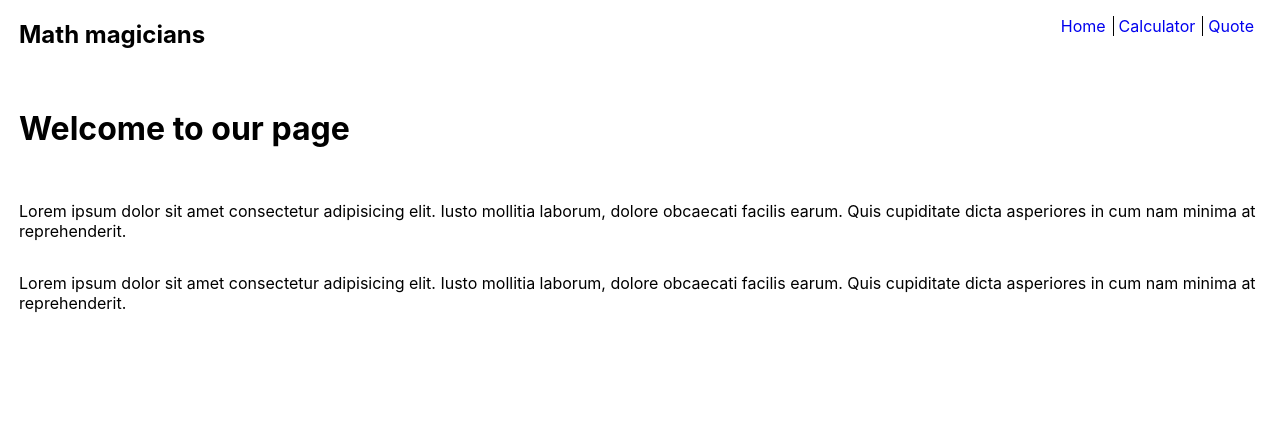
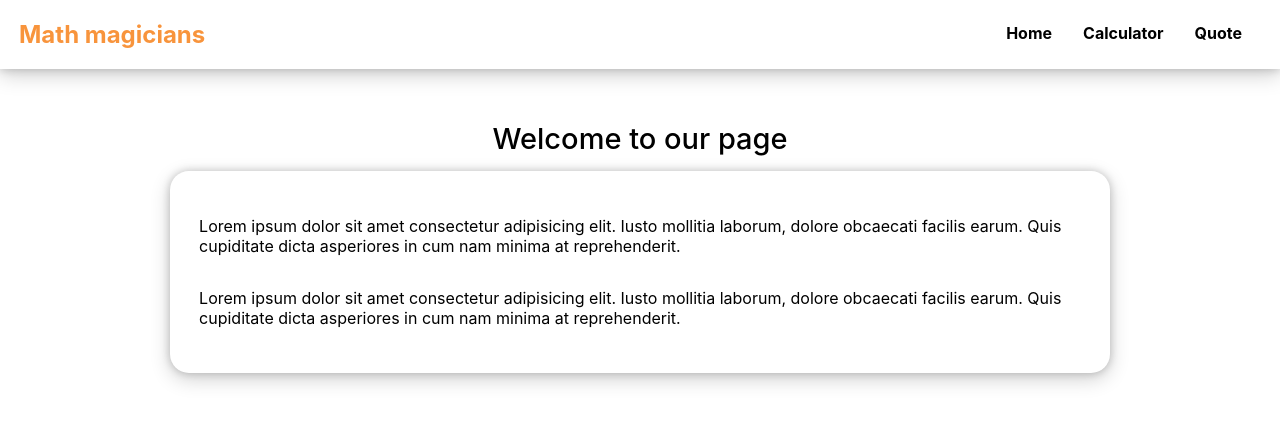
Before and after one commit to abdallahmalima/Math-Magician, a React (Create React App) app: page /home in a window 1280 px wide. Shown: the top 424 px of the page. Built offline with nearby package versions, Linux system fonts and the light colour scheme.

Commit message:
Add styles

```diff
--- a/src/components/Home.js
+++ b/src/components/Home.js
@@ -1,6 +1,6 @@
 const Home = () => (
     <div className='homeContainer'>
-           <h1 className='homeTitle'>Welcome to our page</h1>
+           <h1 className='subTitle'>Welcome to our page</h1>
            <div className='homeDesc'>
             <p> Lorem ipsum dolor sit amet consectetur adipisicing elit.
                 Iusto mollitia laborum, dolore obcaecati facilis earum.
--- a/src/components/NavBar.js
+++ b/src/components/NavBar.js
@@ -1,7 +1,16 @@
 import { Link } from 'react-router-dom';
 
 const NavBar = () => {
-  const linkStyle = { textDecoration: 'none' };
+  const linkStyle = {
+    textDecoration: 'none',
+    marginRight: 5,
+    background: 'orange',
+    padding: 3,
+    borderRadius: 7,
+    paddingBlock: 3,
+    color: 'white',
+    fontWeight: 700,
+  };
 
   return (<nav className='Navbar'>
              <div className='NavTitleDiv'>
@@ -9,9 +18,9 @@ const NavBar = () => {
              </div>
              <div className='NavLinksDiv'>
                 <ul className='NavLinks'>
-                    <li><Link style={linkStyle} to='/home'>Home</Link></li>
-                    <li><Link style={linkStyle} to='/calculator'>Calculator</Link></li>
-                    <li><Link style={linkStyle} to='/quotes'>Quote</Link></li>
+                    <li><Link className='NavLink' to='/home'>Home</Link></li>
+                    <li><Link className='NavLink' to='/calculator'>Calculator</Link></li>
+                    <li><Link className='NavLink' to='/quotes'>Quote</Link></li>
                 </ul>
              </div>
         </nav>
--- a/src/components/Quote.js
+++ b/src/components/Quote.js
@@ -1,6 +1,10 @@
 const Quote = () => (
     <div className='quoteContainer'>
-           <h4 className='quoteText'>Welcome to our page</h4>
+           <h4 className='quoteText'>
+            “mathematics is not about numbers, equations,
+             computations or algorithms; it's about
+              understanding.” <i className='quotor'>--William Paul Thurston</i>
+            </h4>
     </div>
 
 );
--- a/src/index.css
+++ b/src/index.css
@@ -23,10 +23,11 @@ body {
   gap: 19px;
 }
 
-.Navbar{
+.Navbar {
   display: flex;
   justify-content: space-between;
   padding-inline: 19px;
+  box-shadow: 0 0 9px 0 rgba(0, 0, 0, 0.2), 0 6px 20px 0 rgba(0, 0, 0, 0.19);
 }
 
 .NavLinks {
@@ -35,13 +36,12 @@ body {
 }
 
 .NavLinks li {
-  border-right: 1px solid black;
   list-style: none;
   padding-right: 7px;
 }
 
 .NavLinks li:last-child {
-border: none;
+  border: none;
 }
 
 .CalMain {
@@ -96,7 +96,7 @@ code {
   font-size: 27px;
 }
 
-.CalContainer{
+.CalContainer {
   width: 50%;
   height: 90%;
   display: flex;
@@ -109,17 +109,66 @@ code {
   flex-direction: column;
   gap: 15px;
   padding-inline: 19px;
+  margin-top: 33px;
+  align-items: center;
 }
 
 .homeDesc {
   display: flex;
   flex-direction: column;
+  box-shadow: 0 0 9px 0 rgba(0, 0, 0, 0.2), 0 6px 20px 0 rgba(0, 0, 0, 0.19);
+  padding: 29px;
+  width: 71%;
+  border-radius: 19px;
 }
 
 .quoteContainer {
   display: flex;
   justify-content: center;
   align-items: center;
-  width: 100%;
-  height: 100%;
+  box-shadow: 0 0 9px 0 rgba(0, 0, 0, 0.2), 0 6px 20px 0 rgba(0, 0, 0, 0.19);
+  padding: 29px;
+  width: 45%;
+  border-radius: 19px;
+  height: 25%;
+  margin: auto;
+  font-size: 19px;
 }
+
+.NavLink {
+  text-decoration: none;
+  margin-right: 5px;
+  padding: 7px;
+  padding-block: 3px;
+  color: black;
+  border-radius: 7px;
+  font-weight: 700;
+}
+
+.NavLink:hover {
+  background: #f8943c;
+  font-size: 1.1rem;
+  transition: linear 0.5s;
+}
+
+.NavTitle {
+  color: #f8943c;
+}
+
+.NavLinksDiv {
+  padding-top: 7px;
+}
+
+.calculator-wrapper {
+  box-shadow: 0 0 9px 0 rgba(0, 0, 0, 0.2), 0 6px 20px 0 rgba(0, 0, 0, 0.19);
+}
+
+.subTitle {
+  font-size: 29px;
+  font-weight: 500;
+  margin: auto;
+}
+
+.quotor {
+  color: #f8943c;
+}
```
